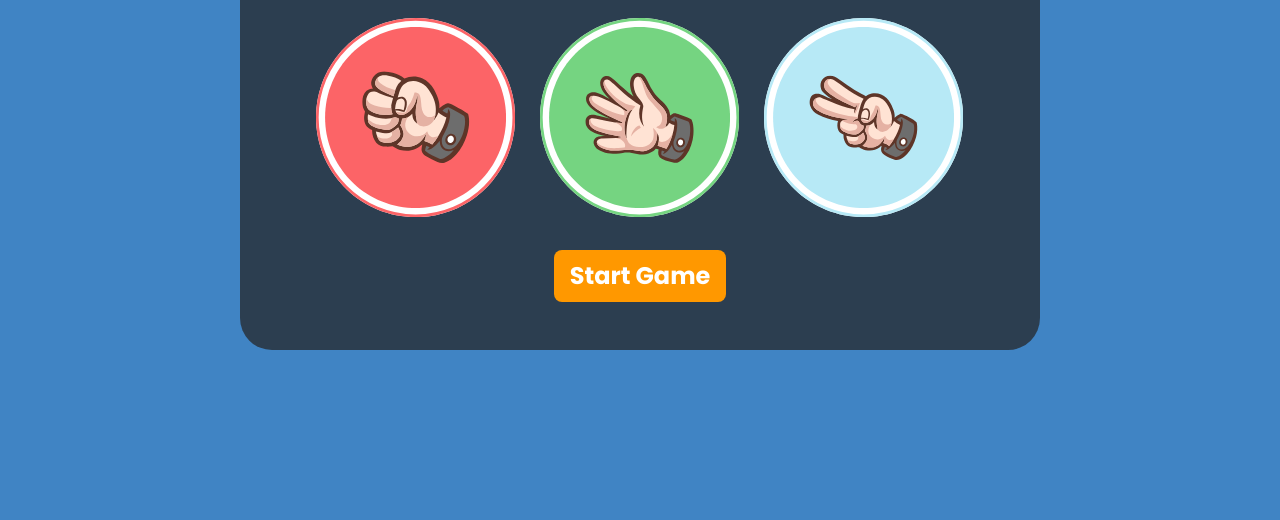
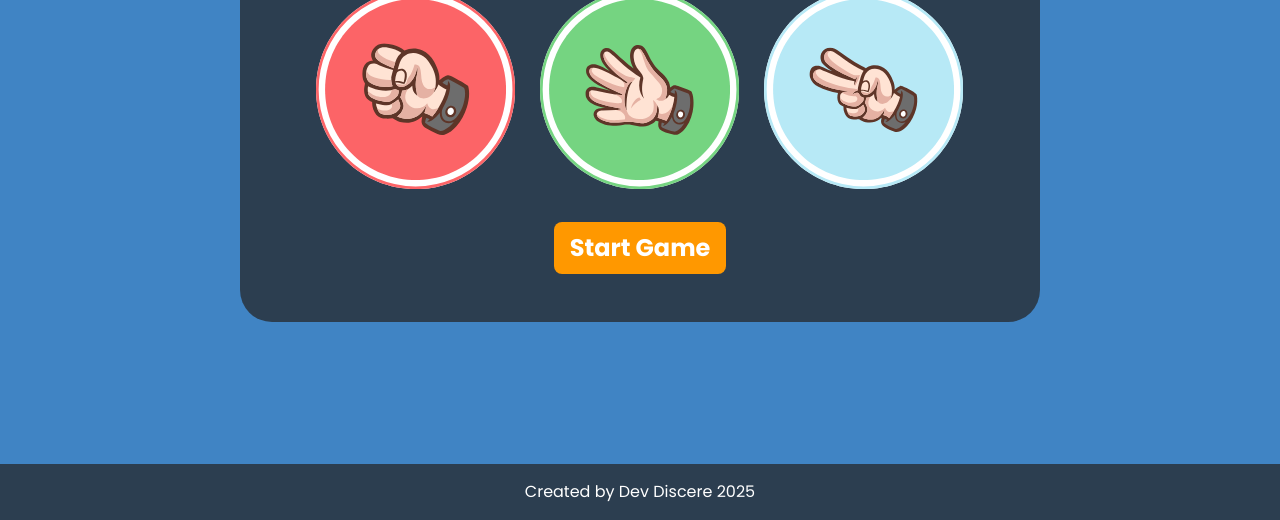
Before and after one commit to DevDiscere/TOP-rock-paper-scissors, a plain HTML site: page index.html in a window 1280 px wide. Shown: the part 280-800 px from the top of the page. Drawn offline with Linux system fonts and the light colour scheme.

Commit message:
Add footer with CSS styles, and update README file
I added a footer in the HTML and styled it using CSS. I also moved some
HTML tags and added a few CSS styles to utilize the flexbox layout.

I also updated the README file to share what I have learned from doing
the project and also reflect on the skills I have honed.

```diff
--- a/index.html
+++ b/index.html
@@ -2,7 +2,7 @@
 <html lang="en">
     <head>
         <meta charset="UTF-8">
-        <title></title>
+        <title>Rock Paper Scissors</title>
         <link rel="stylesheet" href="./styles.css">
         <link rel="preconnect" href="https://fonts.googleapis.com">
         <link rel="preconnect" href="https://fonts.gstatic.com" crossorigin>
@@ -11,6 +11,7 @@
     </head>
     <body>
         <main>
+            <div class="main-container">
                 <h1>Five-Round Rock Paper Scissors!</h1>
                 <section class="image-container">
                     <img src="./images/rock_hand.svg" alt="A picture of a hand in a closed fist position inside two red circles." width="200" height="200">
@@ -42,6 +43,10 @@
                         <button class="quit-button">End Game</button>
                     </div>
                 </section>
+            </div>
         </main>
+        <footer>
+            <p>Created by Dev Discere 2025</p>
+        </footer>
     </body>
 </html>
--- a/styles.css
+++ b/styles.css
@@ -48,17 +48,23 @@ h1, h2, h3, h4, h5, h6 {
 }
 
 body {
+    height: 100vh;
+    font-family: "Poppins", Roboto, sans-serif;
+    color: white;
+    display: flex;
+    flex-direction: column;
+}
+
+main {
+    flex: 1;
     background-color: #4084c4;
     display: flex;
     justify-content: center;
     align-items: center;
-    height: 100vh;
 }
 
-main {
+.main-container {
     text-align: center;
-    color: white;
-    font-family: "Poppins", Roboto, sans-serif;
     background-color: #2C3E50;
     width: 800px;
     padding: 3rem;
@@ -146,6 +152,15 @@ button:hover {
     gap: 4rem;
 }
 
+footer {
+    background-color: #2C3E50;
+    color: white;
+    width: 100vw;
+    font-size: 1rem;
+    text-align: center;
+    padding: 1rem;
+}
+
 .hide {
     display: none;
 }
```
Also changed, not shown: 1 other file. Lines whose indentation alone changed are shown as unchanged.
